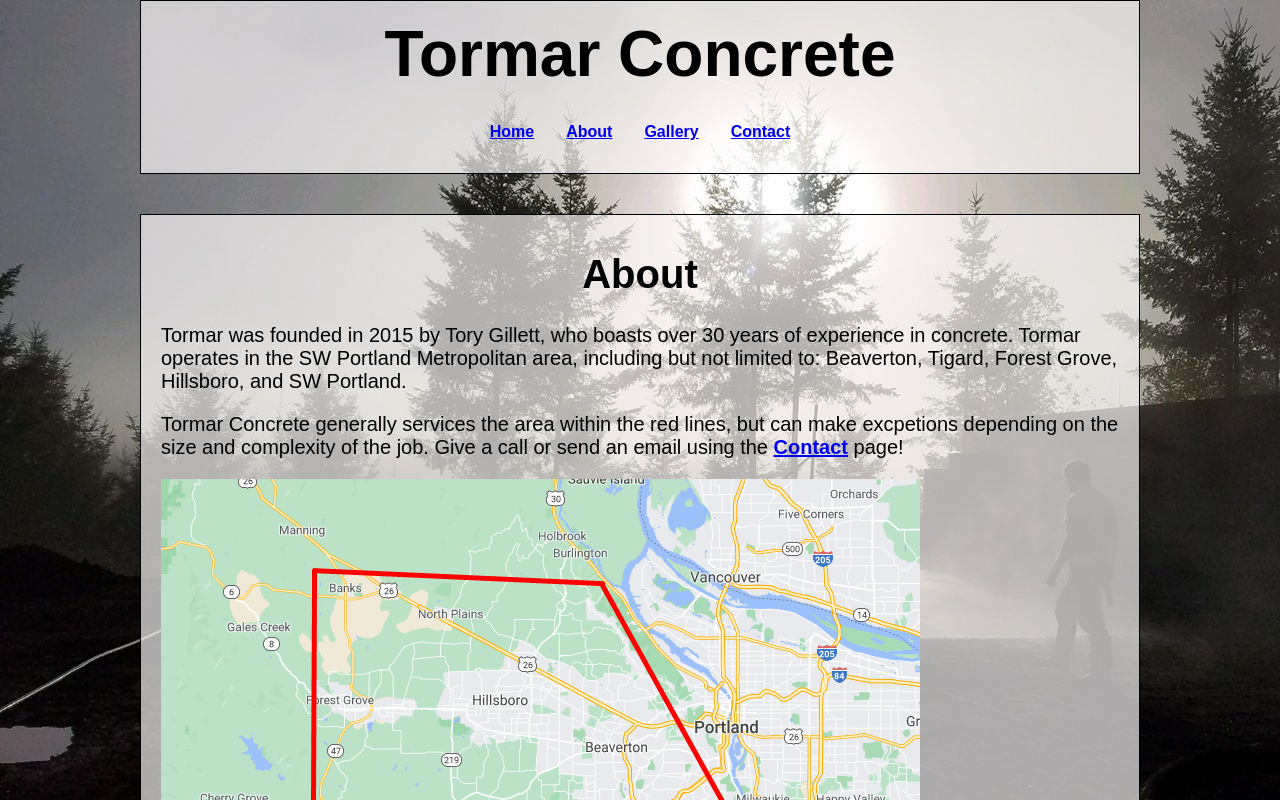
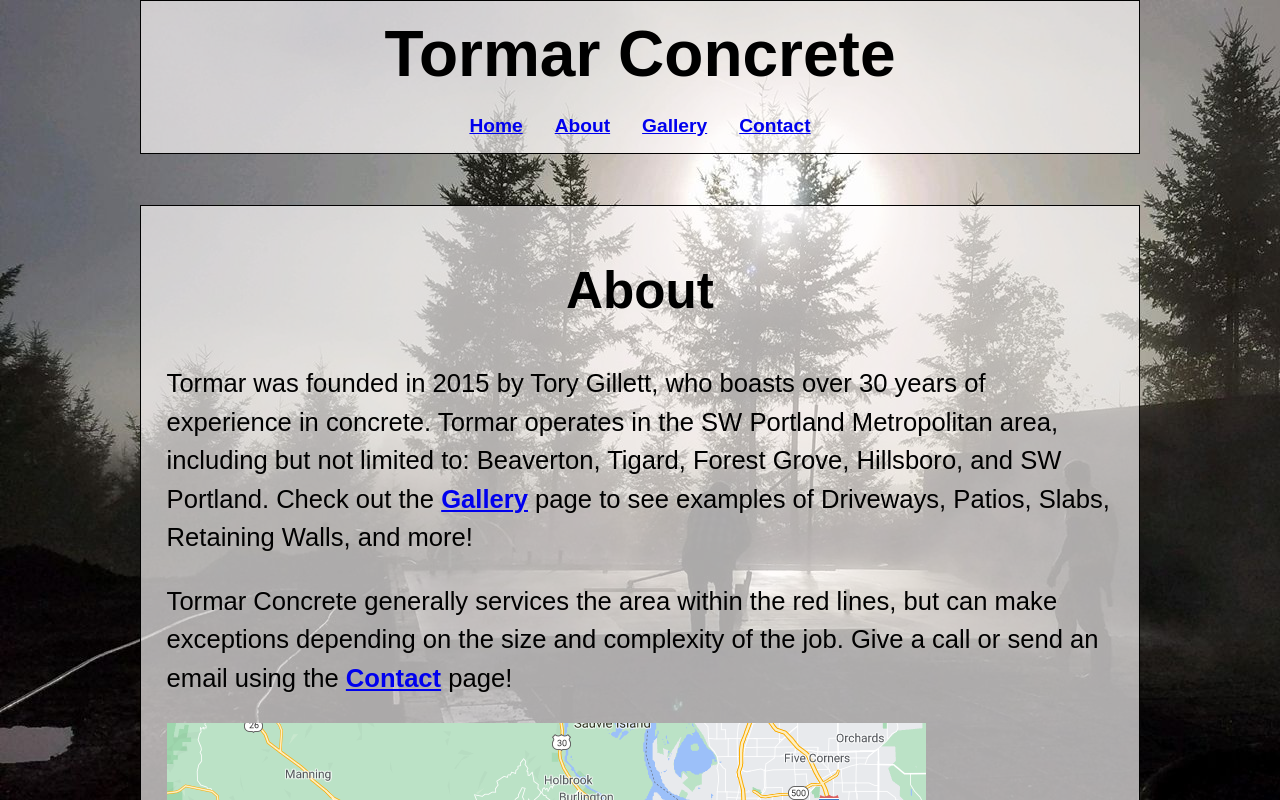
Before and after one commit to gillemic/tormar_html, a plain HTML site: page about.html in a window 1280 px wide. Shown: the top 800 px of the page. Drawn offline with Linux system fonts and the light colour scheme.

Commit message:
small fixes

```diff
--- a/about.html
+++ b/about.html
@@ -3,7 +3,7 @@
   <head>
     <meta charset="utf-8">
     <meta name="author" content="Michael Gillett">
-    <meta name="Description" content="Tormar is a concrete business local to the SW Portland area">
+    <meta name="Description" content="Tormar Concrete is a concrete business local to the SW Portland area">
     <meta name="viewport" content="width=device-width, initial-scale=1.0">
     <title>Tormar Concrete</title>
     <link rel="stylesheet" type="text/css" href="css/index.css">
@@ -24,12 +24,13 @@
         <div>
           <p>
             Tormar was founded in 2015 by Tory Gillett, who boasts over 30 years of experience in concrete.  Tormar operates in the SW Portland Metropolitan area, including but not
-            limited to: Beaverton, Tigard, Forest Grove, Hillsboro, and SW Portland.
+            limited to: Beaverton, Tigard, Forest Grove, Hillsboro, and SW Portland. Check out the <a href="/gallery.html">Gallery</a> page to see examples of Driveways, Patios, Slabs,
+            Retaining Walls, and more!
           </p>
         </div>
         <div>
           <p>
-            Tormar Concrete generally services the area within the red lines, but can make excpetions depending on the size and complexity of the job. Give a call
+            Tormar Concrete generally services the area within the red lines, but can make exceptions depending on the size and complexity of the job. Give a call
             or send an email using the <a href="/contact.html">Contact</a> page!
           </p>
           <img id="service-area" src="img/service_area.png">
--- a/css/index.css
+++ b/css/index.css
@@ -2,7 +2,6 @@ body {
   background-image: url('/img/pic50.jpg');
   background-size: auto;
   height: 100%;
-  /*min-width: 600px;*/
   max-width: 1000px;
   width: auto;
   display: flex;
@@ -16,17 +15,18 @@ ul {
   display: flex;
   justify-content: center;
   list-style-type: none;
-  margin: 1em auto;
+  margin: 0.5rem;
   width: auto;
   padding-left: 0px;
 }
 
 li {
-  margin: 1rem;
+  font-size: 1.2rem;
+  margin: 0.5rem;
 }
 
 a {
-  font-size: 1rem auto;
+  font-size: 2rem auto;
   font-weight: bold;
 }
 
@@ -57,14 +57,20 @@ form {
   padding: auto;
 }
 
+.header a {
+  padding: 0;
+  margin: 0.5rem;
+}
+
 .main-page {
   height: 100%;
   width: auto;
-  font-size: 20px;
+  font-size: 1.6rem;
   background-color: #fffdfdab;
   padding: 0.5em 1em;
   margin: 2em 0;
   border: solid 1px black;
+  line-height: 1.5;
 }
 
 .main-page h1 {
```
Also changed, not shown: contact.html (+1 -1 lines), gallery.html (+1 -1 lines), index.html (+1 -1 lines).
